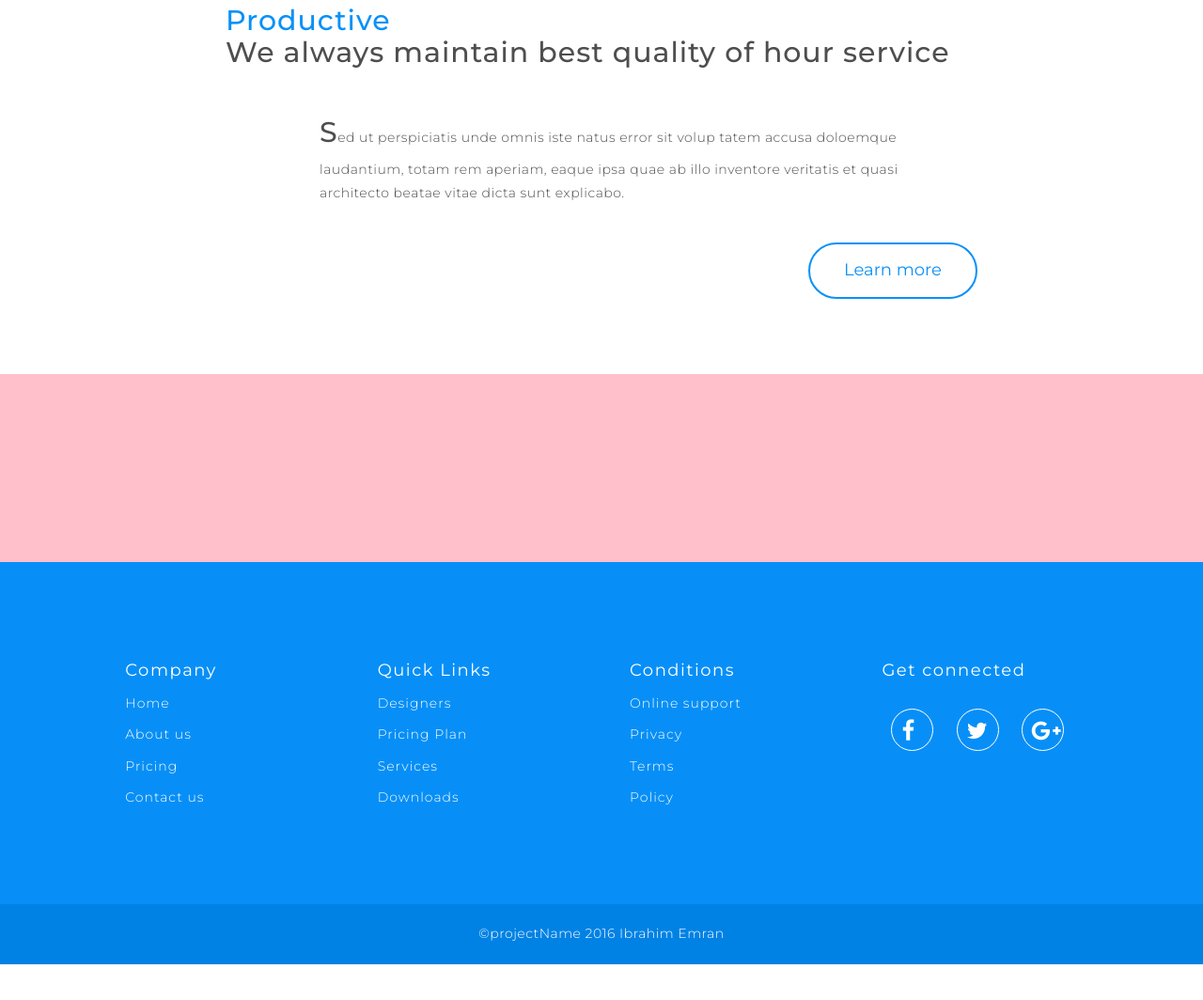
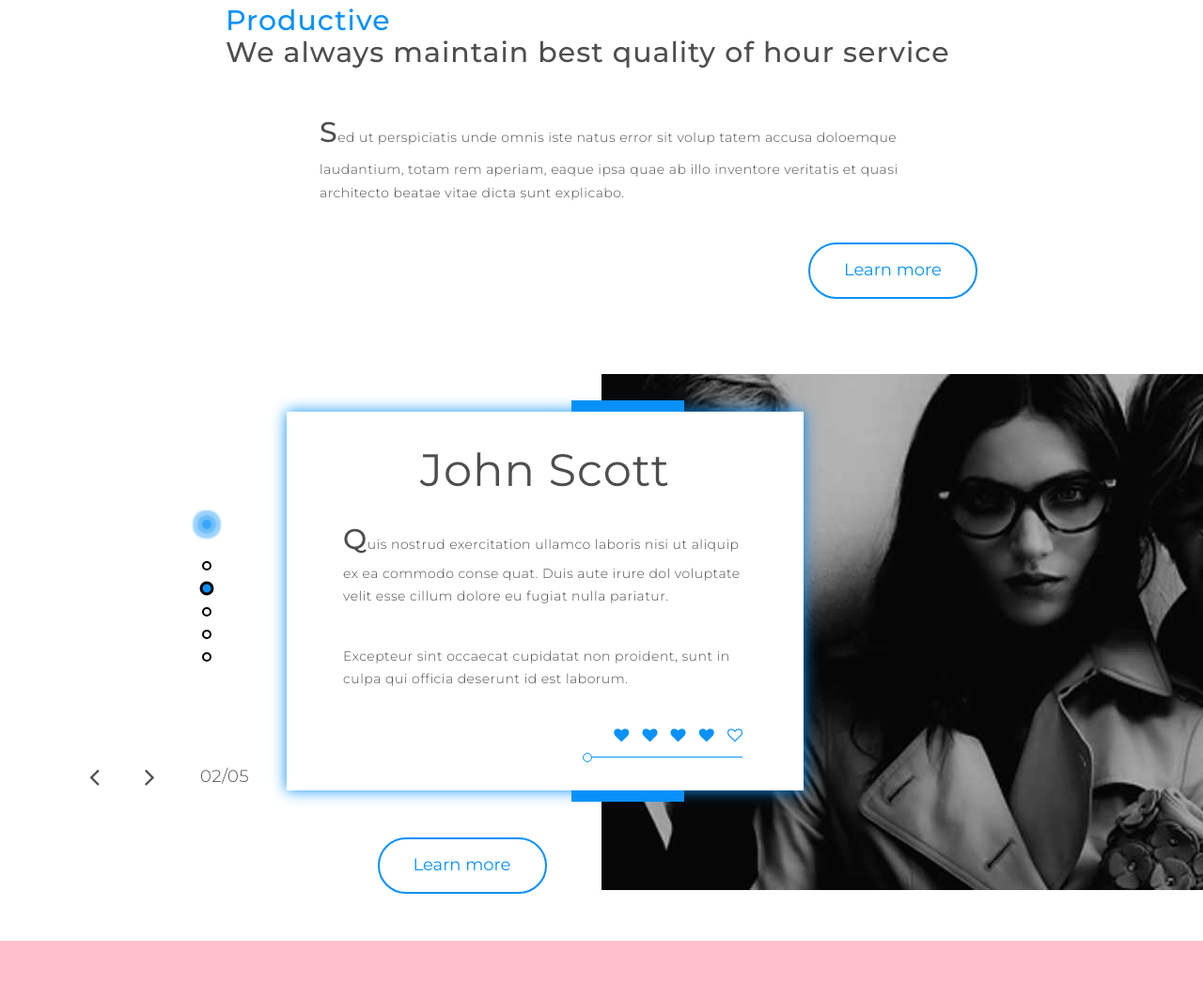
Before and after one commit to nicoodes/proyecto_03, a website: page app/index.html in a window 1280 px wide. Shown: the part 1935-2999 px from the top of the page at 94% size. Before the commit the page ends 2961 px from the top, so only its background shows below. Drawn offline with Linux system fonts and the light colour scheme.

Commit message:
finished testimonials section

```diff
--- a/app/index.html
+++ b/app/index.html
@@ -45,7 +45,7 @@
 								<i class="fa fa-bars" aria-hidden="true"></i>
 							</span>
 							<ul class="main-nav">
-								<li class="main-nav__item"><a href="main.php" class="active">Home</a></li>
+								<li class="main-nav__item"><a href="#" class="active">Home</a></li>
 								<li class="main-nav__item"><a href="about-us.html">About us</a></li>
 								<li class="main-nav__item"><a href="pricing.html">Pricing</a></li>
 								<li class="main-nav__item"><a href="404.html">Blog</a></li>
@@ -83,7 +83,7 @@
 					<div class="column-50">
 						<div class="global__slider">
 							<div class="global__slider-box">
-								<div class="slider__arrows-up">
+								<div class="slider__arrows slider__arrows--up">
 									<p>01/05</p>
 									<i class="fa fa-angle-left"></i>
 									<i class="fa fa-angle-right"></i>
@@ -152,13 +152,51 @@
 		</section>
 
 		<section class="productive">
-		<div class="container">
-			<div class="productive__content">
-				<h4><span>Productive</span><br>We always maintain best quality of hour service</h4>
+			<div class="container">
+				<div class="productive__content">
+					<h4><span>Productive</span><br>We always maintain best quality of hour service</h4>
 
-				<p class="para-txt"><span>S</span>ed ut perspiciatis unde omnis iste natus error sit volup tatem accusa doloemque laudantium, totam rem aperiam, eaque ipsa quae ab illo inventore veritatis et quasi architecto beatae vitae dicta sunt explicabo.</p>
+					<p class="para-txt"><span>S</span>ed ut perspiciatis unde omnis iste natus error sit volup tatem accusa doloemque laudantium, totam rem aperiam, eaque ipsa quae ab illo inventore veritatis et quasi architecto beatae vitae dicta sunt explicabo.</p>
+					<a href="#" class="btn">Learn more</a>
+				</div>
+			</div>
+		</section>
+
+		<section class="testimonials">
+			<div class="container">
+				<div class="testimonials__content">
+					<div class="testimonials__content-shapes">
+						<div class="slider__circles">
+							<span class="circle circle__slider"></span>
+							<span class="circle circle__slider"></span>
+							<span class="circle circle__slider"></span>
+							<span class="circle circle__slider--active"></span>
+							<span class="circle circle__slider"></span>
+							<span class="circle circle__shadow"></span>
+						</div>
+						<div class="slider__arrows slider__arrows--hor">
+							<i class="fa fa-angle-left"></i>
+							<i class="fa fa-angle-right"></i>
+							<p>02/05</p>
+						</div>
+					</div>
+					<div class="testimonials__content-box">
+						<span class="rectangle rectangle--top"></span>
+						<span class="rectangle rectangle--bott"></span>
+						<h2>John Scott</h2>
+						<p class="para-txt"><span>Q</span>uis nostrud exercitation ullamco laboris nisi ut aliquip ex ea commodo conse quat. Duis aute irure dol voluptate velit esse cillum dolore eu fugiat nulla pariatur. </p>
+						<p class="para-txt">Excepteur sint occaecat cupidatat non proident, sunt in culpa qui officia deserunt  id est laborum.</p>
+						<div class="content-box__rank">
+							<i class="fa fa-heart"></i>
+							<i class="fa fa-heart"></i>
+							<i class="fa fa-heart"></i>
+							<i class="fa fa-heart"></i>
+							<i class="fa fa-heart-o"></i>
+							<span class="line-o line-o__180"></span>
+						</div>
+					</div>
+				</div>
 				<a href="#" class="btn">Learn more</a>
-			</div>
 			</div>
 		</section>
 
--- a/app/sass/3-modules/_section-global.scss
+++ b/app/sass/3-modules/_section-global.scss
@@ -32,32 +32,7 @@
 	position: relative;
 }
 
-.slider__arrows-up {
-	width: 170px;
-	display: flex;
-	justify-content: space-between;
-	align-items: center;
-	transform: rotate(-90deg);
-	position: absolute;
-	left:-120px;
-	top: 250px;
 
-	@media screen and (max-width: 850px) {
-		display: none;
-	}
-	p {
-		font-size: $x-small;
-	}
-
-	i {
-		font-size: $medium;
-		&:hover {
-			font-weight: 700;
-			cursor: pointer;
-			transform: scale(1.25);
-		}
-	}
-}
 
 .global__slider-box {
 	width: 470px;
--- a/app/sass/3-modules/_section-testimonials.scss
+++ b/app/sass/3-modules/_section-testimonials.scss
@@ -0,0 +1,65 @@
+.testimonials {
+	background: #fff url(../img/buyers-2.jpg) no-repeat top;
+	// background-size: cover;
+	padding: 20px 0 50px;
+		&__content {
+		display: flex;
+		max-width: 800px;
+		margin: 20px 0 50px;
+
+		&-shapes {
+			width: 250px;
+			display: flex;
+			position: relative;
+			flex-direction: column-reverse;
+			align-items: center;
+
+			.slider__circles {
+				position: absolute;
+				transform: rotate(-90deg);
+				top: 40%;
+				right: 20%;
+				width: 200px;
+				height: 20px;
+			}
+		}
+
+		&-box {
+			max-width: 550px;
+			position: relative;
+			padding: 35px 60px;
+			box-shadow: 0 0 15px 0 $main-1;
+			background-color: #FFF;
+
+			h2 {
+				color: $txt-2;
+				font-weight: 400;
+				text-align: center;
+			}
+
+			.para-txt {
+				margin-top: 20px;
+			}
+
+		}
+	}
+
+	.btn {
+		margin: 0 55% 0 auto;
+	}
+}
+
+
+
+.content-box__rank {
+	position: relative;
+	width: 165px;
+	margin-left: auto;
+	text-align: right;
+
+	i {
+		color: $main-1;
+		margin: 0 5px 15px;
+
+	}
+}
--- a/app/sass/3-modules/_shapes.scss
+++ b/app/sass/3-modules/_shapes.scss
@@ -80,3 +80,21 @@
 	background-color: $main-1;
 	cursor: pointer;
 }
+
+.rectangle {
+	width: 120px;
+	height: 12px;
+	display: block;
+	background-color: $main-1;
+	position: absolute;
+}
+
+.rectangle--top {
+	top: -12px;
+	left: 55%;
+}
+
+.rectangle--bott {
+	top: 100%;
+	left: 55%;
+}
--- a/app/sass/3-modules/_slider.scss
+++ b/app/sass/3-modules/_slider.scss
@@ -0,0 +1,40 @@
+.slider__arrows {
+	width: 170px;
+	display: flex;
+	justify-content: space-between;
+	align-items: center;
+	position: absolute;
+
+	p {
+		font-size: $x-small;
+	}
+
+	i {
+		font-size: $medium;
+		&:hover {
+			font-weight: 700;
+			cursor: pointer;
+			transform: scale(1.25);
+		}
+	}
+}
+
+.slider__arrows--up {
+
+	transform: rotate(-90deg);
+	left:-120px;
+	top: 250px;
+
+	@media screen and (max-width: 850px) {
+		display: none;
+	}
+}
+
+.slider__arrows--hor {
+
+
+
+	@media screen and (max-width: 850px) {
+
+	}
+}
```
Also changed, not shown: app/css/main.css, app/img/buyers-2.jpg (added).
